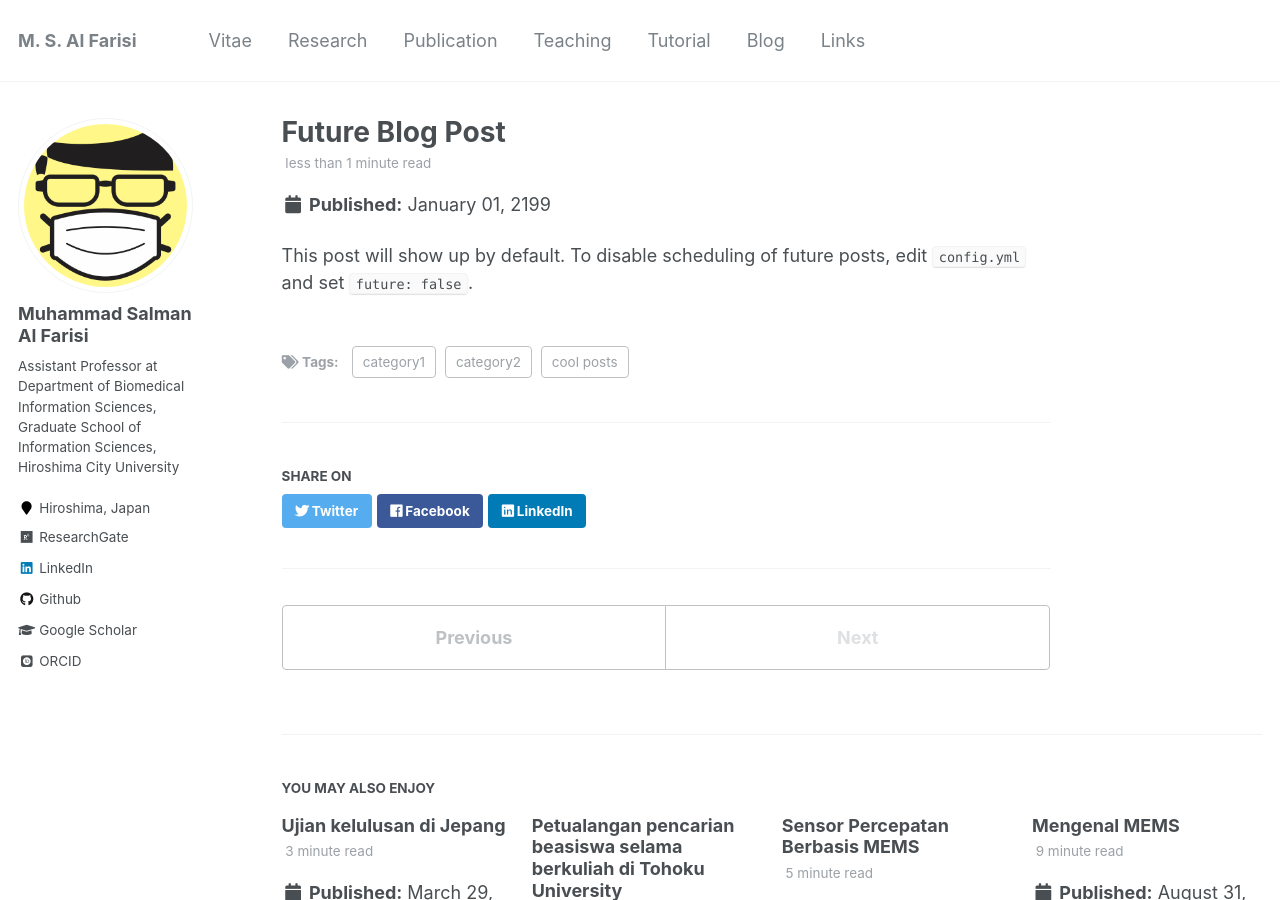
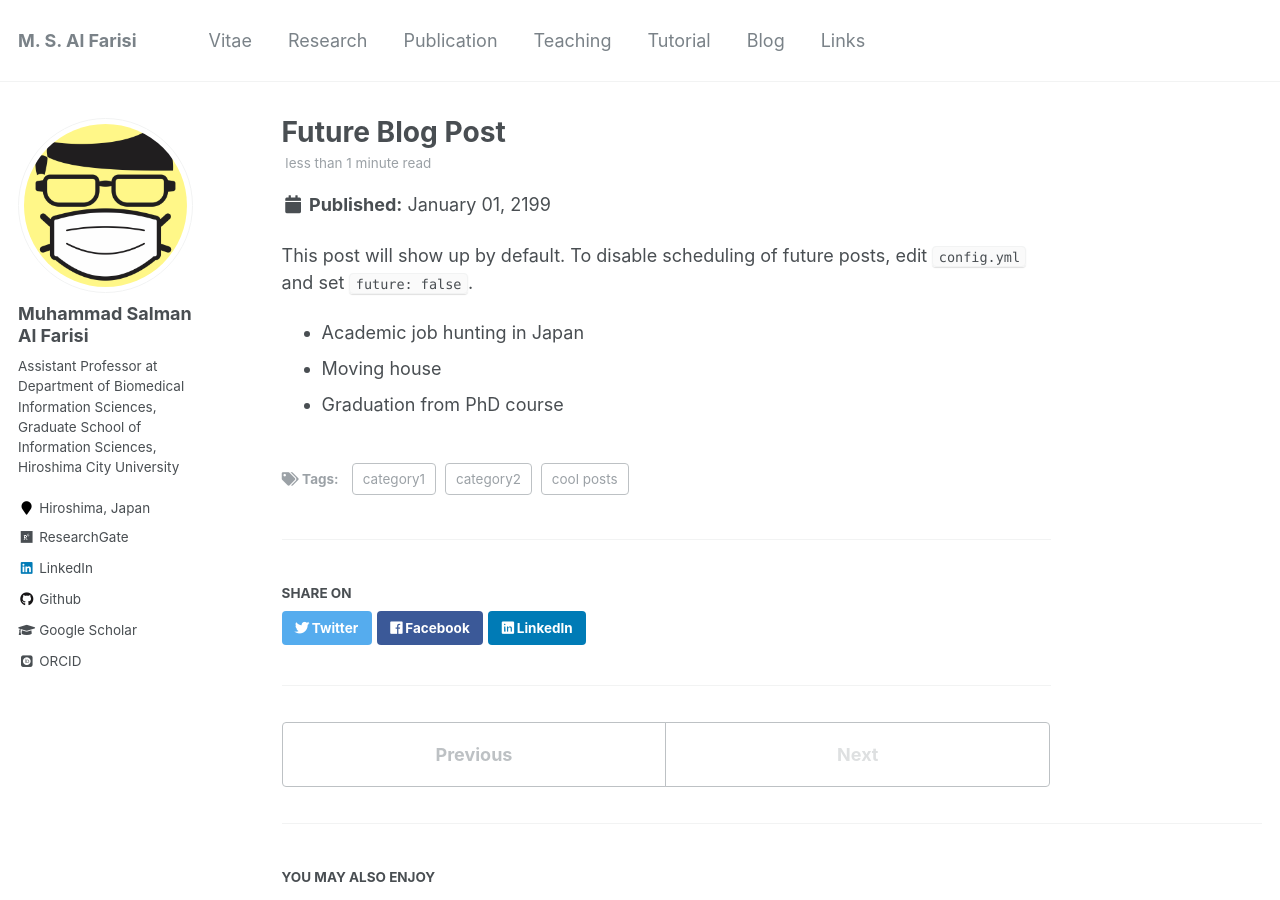
Before and after one commit to msalfarisi/msalfarisi.github.io, a Jekyll site: the page built from _posts/2199-01-01-future-post.md, in a window 1280 px wide and 900 px high. Built offline with Jekyll 4.4.1, drawn with Linux system fonts in a browser that asks for light colours; some web fonts are replaced.

Commit message:
Update 2199-01-01-future-post.md

```diff
--- a/_posts/2199-01-01-future-post.md
+++ b/_posts/2199-01-01-future-post.md
@@ -9,3 +9,7 @@ tags:
 ---
 
 This post will show up by default. To disable scheduling of future posts, edit `config.yml` and set `future: false`.
+
+* Academic job hunting in Japan
+* Moving house
+* Graduation from PhD course
```
